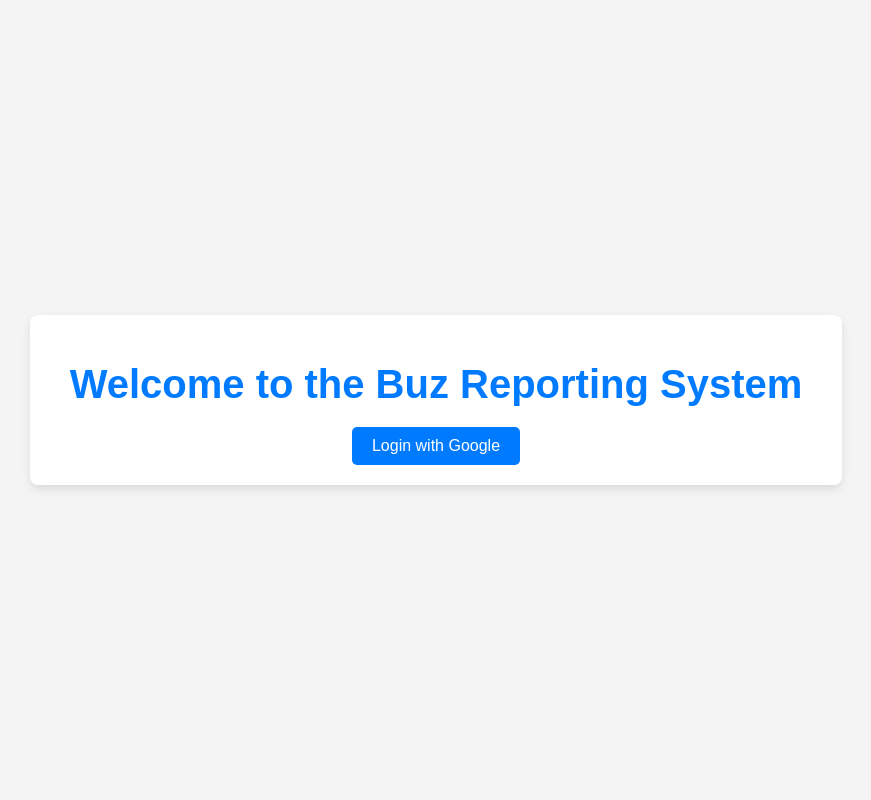
After one commit to derekgwatson/buz-eta-report, a Flask app: page /logout in a window 1280 px wide. The commit adds this page. Shown: the whole page, without its empty margins (204-1075 px from the left). Run offline with Flask 3, Linux system fonts and the light colour scheme; the visitor is signed in with stand-in values (Sample User, id 1).

Commit message:
Add google authentication on admin page

```diff
--- a/app.py
+++ b/app.py
@@ -1,13 +1,100 @@
 import os
 import sqlite3
-from flask import Flask, render_template, request, redirect, url_for, jsonify
+
+from dotenv import load_dotenv
+from flask import Flask, render_template, request, redirect, url_for, jsonify, session
 import secrets
 from services.buz_data import get_open_orders, get_schedule_jobs_details
+from authlib.integrations.flask_client import OAuth
+from flask_login import LoginManager, UserMixin, login_user, logout_user, login_required
+from datetime import timedelta
+
+
+permanent_session_lifetime = timedelta(minutes=30)
+
+
+# Load environment variables from .env
+load_dotenv()
 
 app = Flask(__name__)
+app.secret_key = os.getenv("FLASK_SECRET")
+
+# Initialize OAuth and LoginManager
+oauth = OAuth(app)
+login_manager = LoginManager()
+login_manager.init_app(app)
+
+google = oauth.register(
+    name="google",
+    client_id=os.getenv("GOOGLE_CLIENT_ID"),
+    client_secret=os.getenv("GOOGLE_CLIENT_SECRET"),
+    access_token_url="https://oauth2.googleapis.com/token",
+    authorize_url="https://accounts.google.com/o/oauth2/auth",
+    api_base_url="https://www.googleapis.com/oauth2/v1/",
+    userinfo_endpoint="https://openidconnect.googleapis.com/v1/userinfo",
+    jwks_uri="https://www.googleapis.com/oauth2/v3/certs",  # Explicit JWKS URI
+    client_kwargs={"scope": "openid email profile"},
+)
+
+
+# Mock User class for simplicity
+class User(UserMixin):
+    def __init__(self, id_, name, email):
+        self.id = id_
+        self.name = name
+        self.email = email
+
+
+users = {}  # A simple in-memory user store
+
+
+@login_manager.user_loader
+def load_user(user_id):
+    return users.get(user_id)
+
+
+@app.route("/login")
+def login():
+    return google.authorize_redirect(url_for("callback", _external=True))
+
+
+@app.route("/callback")
+def callback():
+    token = google.authorize_access_token()
+    print("Token:", token)  # Debugging
+    user_info = google.get("userinfo").json()
+    print("User Info:", user_info)  # Debugging
+
+    # Use email as the unique user identifier
+    user_email = user_info.get("email")
+    if not user_email:
+        return "Error: Missing email in user info", 400
+
+    # Restrict access to allowed users
+    if user_email not in ALLOWED_USERS:
+        return "Access denied", 403
+
+    # Use email as the user_id and proceed with login
+    user_id = user_email
+    user_name = user_info.get("name", "Unknown")  # Optional, for display purposes
+
+    # Create the user and log them in
+    user = User(id_=user_id, name=user_name, email=user_email)
+    users[user_id] = user
+    login_user(user)
+
+    return redirect(url_for("admin"))
+
+
+@app.route("/logout")
+@login_required
+def logout():
+    logout_user()
+    return render_template('home.html')
+
 
 # Database file path
-DB_PATH = 'customers.db'
+DB_PATH = os.getenv("DATABASE_PATH", "customers.db")
 
 
 # Function to initialize the database
@@ -26,27 +113,34 @@ def init_db():
                 ''')
                 conn.commit()
                 print("Database and table created successfully")
-    except Exception as e:
-        print(f"Error initializing database: {e}")
-        raise
+    except sqlite3.Error as e:
+        print(f"Database initialization error: {e}")
 
 
 # Helper function to interact with the database
 def query_db(query, args=(), one=False):
-    with sqlite3.connect(DB_PATH) as conn:
-        cur = conn.cursor()
-        cur.execute(query, args)
-        rv = cur.fetchall()
-        conn.commit()
-        return (rv[0] if rv else None) if one else rv
+    try:
+        with sqlite3.connect(DB_PATH) as conn:
+            cur = conn.cursor()
+            cur.execute(query, args)
+            rv = cur.fetchall()
+            conn.commit()
+            return (rv[0] if rv else None) if one else rv
+    except sqlite3.Error as e:
+        print(f"Database error: {e}")
+        return None
 
 
 @app.route('/')
 def home():
-    return "Welcome to the Reporting System"
+    return render_template('home.html')
+
+
+ALLOWED_USERS = {"derek@watsonblinds.com.au"}
 
 
 @app.route('/admin', methods=['GET', 'POST'])
+@login_required
 def admin():
     if request.method == 'POST':
         dd_name = request.form['dd_name']
@@ -65,7 +159,7 @@ def admin():
     return render_template('admin.html', customers=customers)
 
 
-@app.route('/reports/<obfuscated_id>')
+@app.route('/etas/<obfuscated_id>')
 def show_report(obfuscated_id):
     customer = query_db("SELECT dd_name, cbr_name FROM customers WHERE obfuscated_id = ?", (obfuscated_id,), one=True)
     if not customer:
--- a/requirements.txt
+++ b/requirements.txt
@@ -5,7 +5,10 @@ itsdangerous==2.1.2
 MarkupSafe==2.1.5
 requests==2.32.3
 pandas==2.2.2
-python-dotenv==1.0.1
+python-dotenv>=1.0.0
 urllib3==1.26.13
 python-dateutil==2.9.0.post0
 gunicorn
+Authlib~=1.3.2
+flask_login
+Flask-Login>=0.6.2
--- /dev/null
+++ b/templates/home.html
@@ -0,0 +1,56 @@
+<!DOCTYPE html>
+<html lang="en">
+<head>
+    <meta charset="UTF-8">
+    <meta name="viewport" content="width=device-width, initial-scale=1.0">
+    <title>Reporting System</title>
+    <style>
+        body {
+            font-family: Arial, sans-serif;
+            margin: 0;
+            padding: 0;
+            background-color: #f4f4f4;
+            color: #333;
+            display: flex;
+            justify-content: center;
+            align-items: center;
+            height: 100vh;
+        }
+        .container {
+            text-align: center;
+            background: white;
+            padding: 20px 40px;
+            border-radius: 8px;
+            box-shadow: 0px 4px 10px rgba(0, 0, 0, 0.1);
+        }
+        h1 {
+            margin-bottom: 20px;
+            font-size: 2.5em;
+            color: #007BFF;
+        }
+        p {
+            margin-bottom: 20px;
+            font-size: 1.2em;
+        }
+        .button {
+            display: inline-block;
+            padding: 10px 20px;
+            font-size: 1em;
+            color: white;
+            background: #007BFF;
+            text-decoration: none;
+            border-radius: 5px;
+            transition: background 0.3s;
+        }
+        .button:hover {
+            background: #0056b3;
+        }
+    </style>
+</head>
+<body>
+    <div class="container">
+        <h1>Welcome to the Buz Reporting System</h1>
+        <a href="/login" class="button">Login with Google</a>
+    </div>
+</body>
+</html>
```
Also changed, not shown: templates/admin.html (+23 -17 lines), 1 other file.
